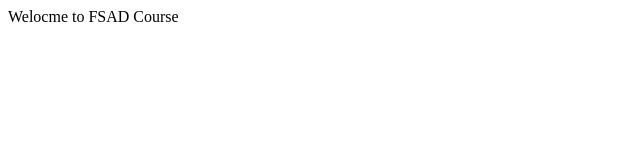
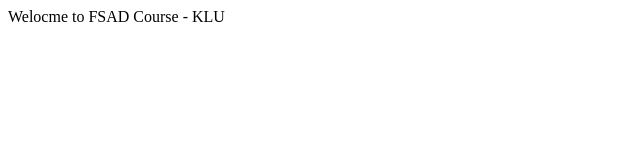
Before and after one commit to SnehaVakkalagadda/fsadgitproject, a plain HTML site: page index.html in a window 1280 px wide. Shown: the full height of the page, 0-640 px from the left. Drawn offline with Linux system fonts and the light colour scheme.

Commit message:
Update welcome message in index.html

```diff
--- a/index.html
+++ b/index.html
@@ -6,6 +6,6 @@
     <title>Document</title>
 </head>
 <body>
-    Welocme to FSAD Course
+    Welocme to FSAD Course - KLU
 </body>
 </html>
```
